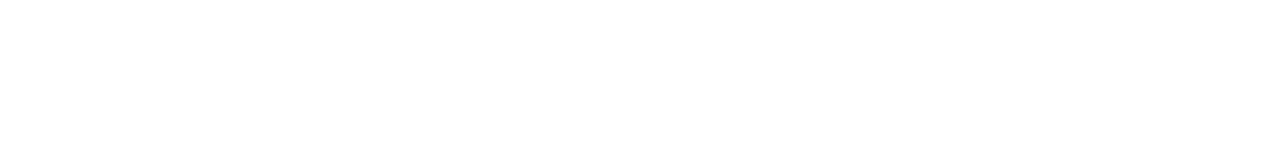
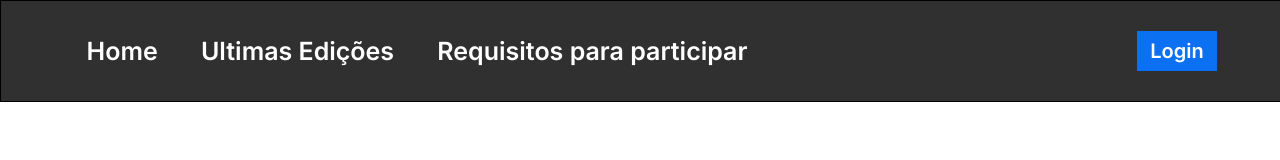
Before and after one commit to Giva04/BootCamp-DNC, a plain HTML site: page index.html in a window 1280 px wide. Drawn offline with Linux system fonts and the light colour scheme.

Commit message:
criação do estilo css do menu

```diff
--- /dev/null
+++ b/estilo.css
@@ -0,0 +1,61 @@
+@import url('https://fonts.googleapis.com/css2? family= Inter:wght@600 & family= Poppins:wght@400;700 & display=swap');
+
+       body {
+            margin: 0px;    /* margem Externa*/
+            padding: 0px;   /* margem Interna*/
+        }
+
+         #principal {    /* estilo  menu de navegação */
+            width: 100%;
+            height: 100px;
+            border: 1px solid black;
+            background-color: #303030;
+            display: flex;
+            justify-content: space-between; /* define os espaços entre os elementos*/
+            align-items: center;
+            border-bottom:1px, solid #bababa;
+         }
+
+         #menu{       /* div do menu*/
+            display: flex;  /* separa itens em colunas */
+            width: 55%;
+            justify-content: space-around; /* difine os espaços em volta dos elementos*/
+            align-items: center;  /* alinhamento */
+            margin-left:5%;
+         }
+
+         #principal div a {  /* div dos links*/
+            font-family: 'Inter';
+            font-size: 25px;
+            font-weight: 600;
+            color:white;
+            text-decoration: none;
+         }
+
+         #principal div a:hover{  /* seleção quando mause passar por cima do iten*/
+
+            color: #cccccc;
+         }
+
+         #principal button{
+            margin-right: 5%;   /*margin */
+            background-color: #0C70F2;
+            border:0;
+
+            height: 40px; /* altura*/
+            width: 80px; /* lagura*/
+
+            font-family: 'Inter';
+            font-style: normal;
+            font-weight: 600;
+            font-size: 20px;
+            line-height: 24px;
+            /* identical to box height */
+
+            color: #FFFFFF;
+            box-shadow: 3px 2px 4px rgba (12, 112, 242, 0.25); /* box-shadow e o efeito sombra*/
+            cursor:pointer
+
+         }
+
+         /* para importar para index, <link rel="stylesheet" href="estilo.css"> */
--- a/index.html
+++ b/index.html
@@ -5,8 +5,17 @@
     <meta http-equiv="X-UA-Compatible" content="IE=edge">
     <meta name="viewport" content="width=device-width, initial-scale=1.0">
     <title>BootCamp DNC</title>
+    <link rel="stylesheet" href="estilo.css">
 </head>
 <body>
+    <nav id="principal">
+        <div id="menu">
+            <a href="">Home</a>
+            <a href="">Ultimas Edições</a>
+            <a href="">Requisitos para participar</a>
+        </div>
+        <button>Login</button>
+    </nav>
 
 </body>
 </html>
```
